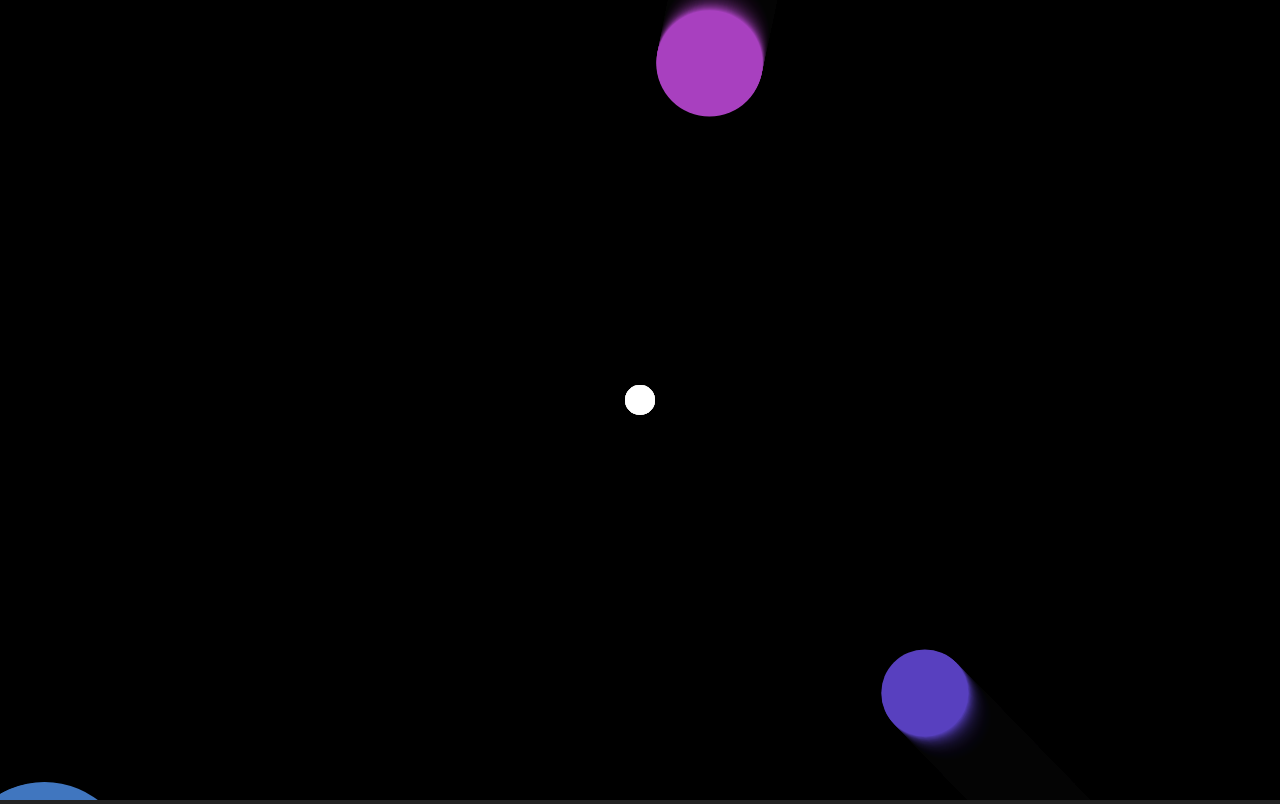
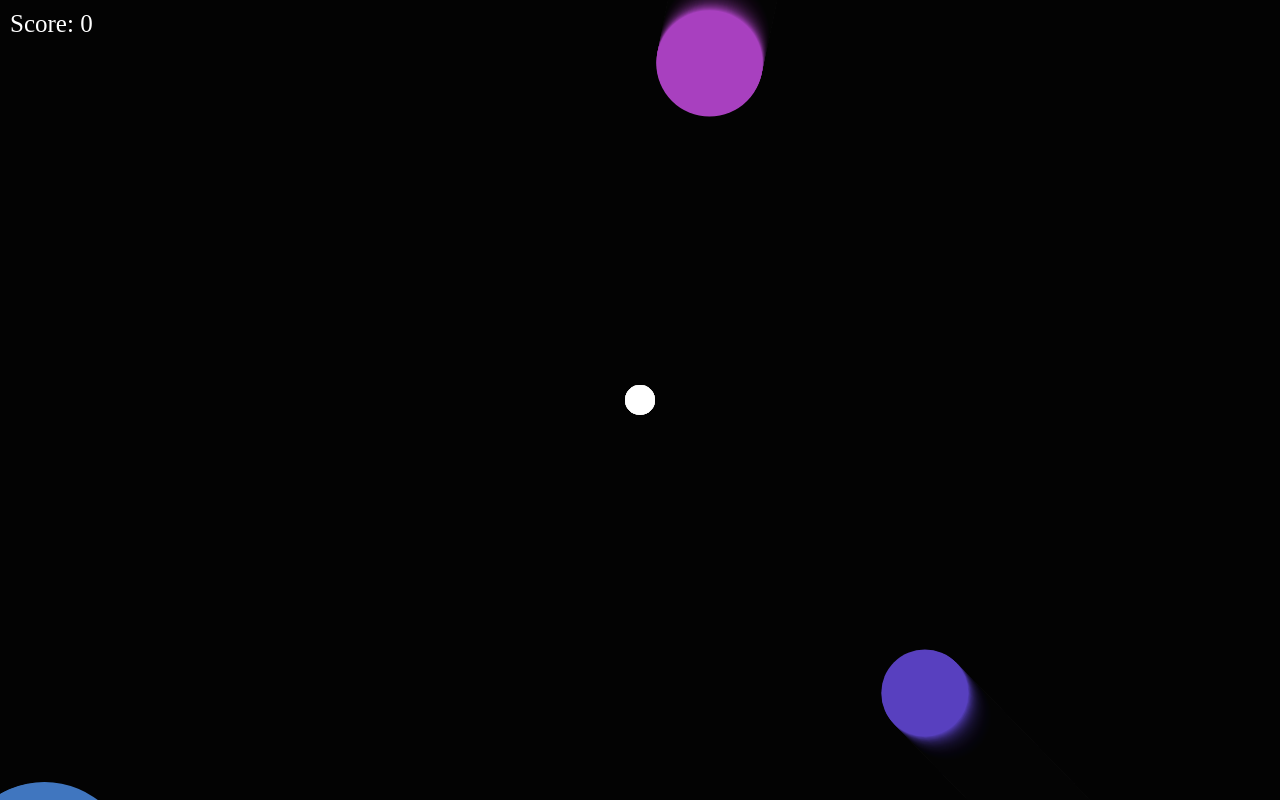
Before and after one commit to hamzaSorani83/canvas-game, a plain HTML site: page index.html in a window 1280 px wide. Drawn offline with nearby package versions, Linux system fonts and the light colour scheme.

Commit message:
no message

```diff
--- a/index.html
+++ b/index.html
@@ -10,6 +10,7 @@
 </head>
 
 <body>
+    <div class="score"> <span>Score:</span> <span id="score">0</span></div>
     <canvas></canvas>
     <script src="main.js"></script>
     <script src="https://cdnjs.cloudflare.com/ajax/libs/gsap/3.9.1/gsap.min.js" integrity="sha512-H6cPm97FAsgIKmlBA4s774vqoN24V5gSQL4yBTDOY2su2DeXZVhQPxFK4P6GPdnZqM9fg1G3cMv5wD7e6cFLZQ==" crossorigin="anonymous" referrerpolicy="no-referrer"></script>
--- a/main.css
+++ b/main.css
@@ -1,5 +1,13 @@
 body {
     margin: 0;
-    background-color: #222;
+    /* background-color: #222; */
     overflow: hidden;
 }
+
+.score {
+    position: fixed;
+    color: #fff;
+    font-size: 25px;
+    padding: 10px;
+    user-select: none;
+}
```
